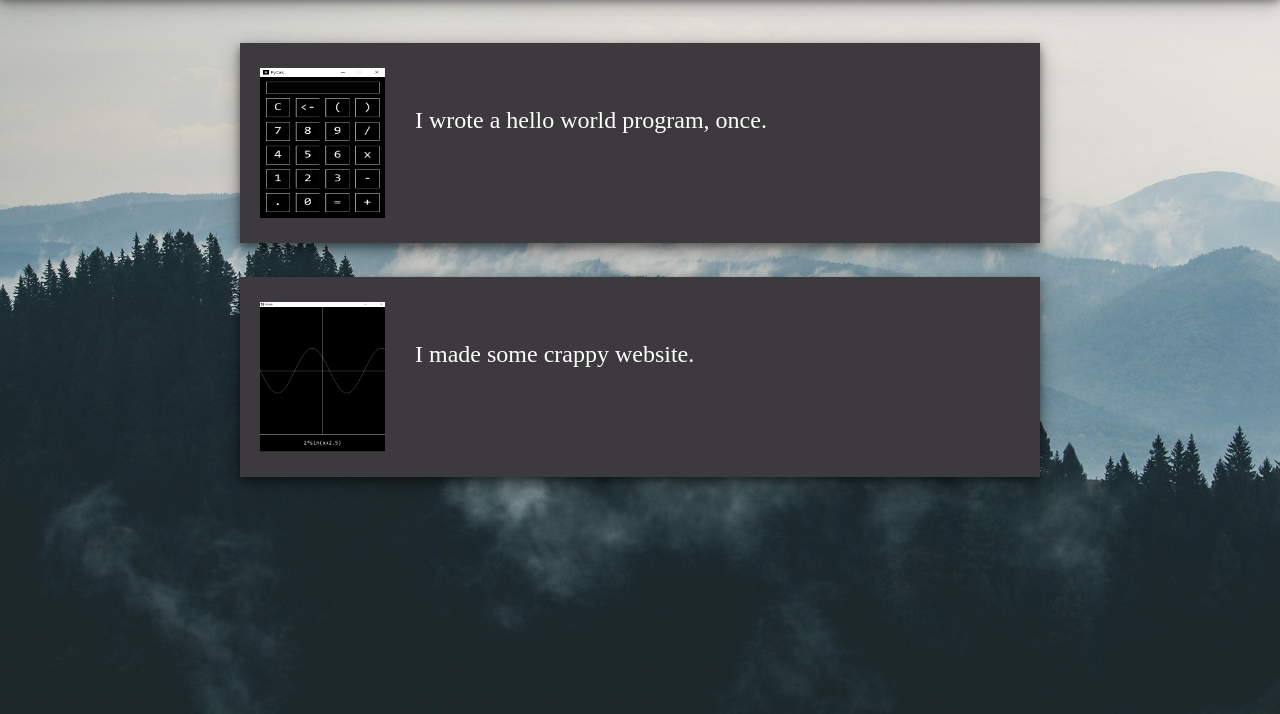
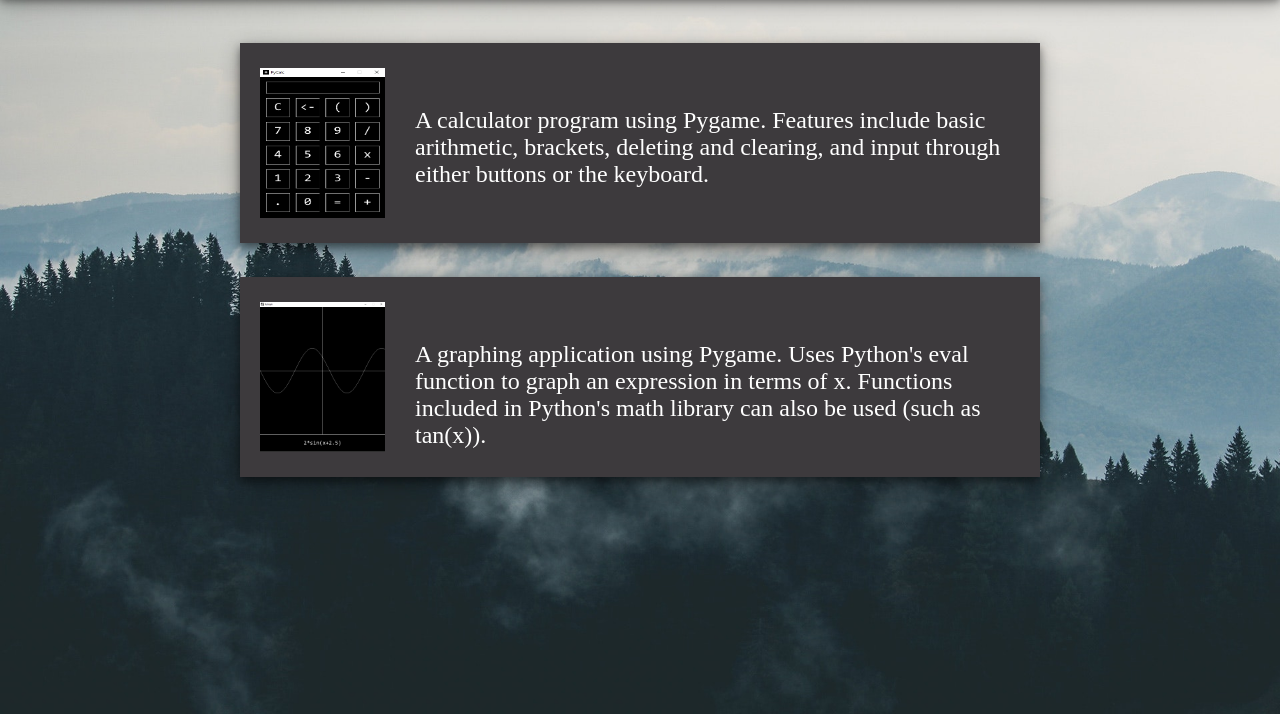
Before and after one commit to JoeZlonicky/JoeZlonicky.github.io, a plain HTML site: page python.html in a window 1280 px wide. Shown: the part 86-800 px from the top of the page. Drawn offline with Linux system fonts and the light colour scheme.

Commit message:
Updated descriptions

```diff
--- a/python.html
+++ b/python.html
@@ -18,11 +18,13 @@
 </div>
 <div class="project">
     <img id="pycalc_img" src="images/pycalc.png" align="left">
-    <p align="left">I wrote a hello world program, once.</p>
+    <p align="left">A calculator program using Pygame. Features include basic arithmetic, brackets, deleting and clearing,
+        and input through either buttons or the keyboard.</p>
 </div>
 <div class="project">
     <img id="pygraph_img" src="images/pygraph.png" align="left">
-    <p align="left">I made some crappy website.</p>
+    <p align="left">A graphing application using Pygame. Uses Python's eval function to graph an expression in terms of x.
+     Functions included in Python's math library can also be used (such as tan(x)).</p>
 </div>
 </body>
 </html>
```
